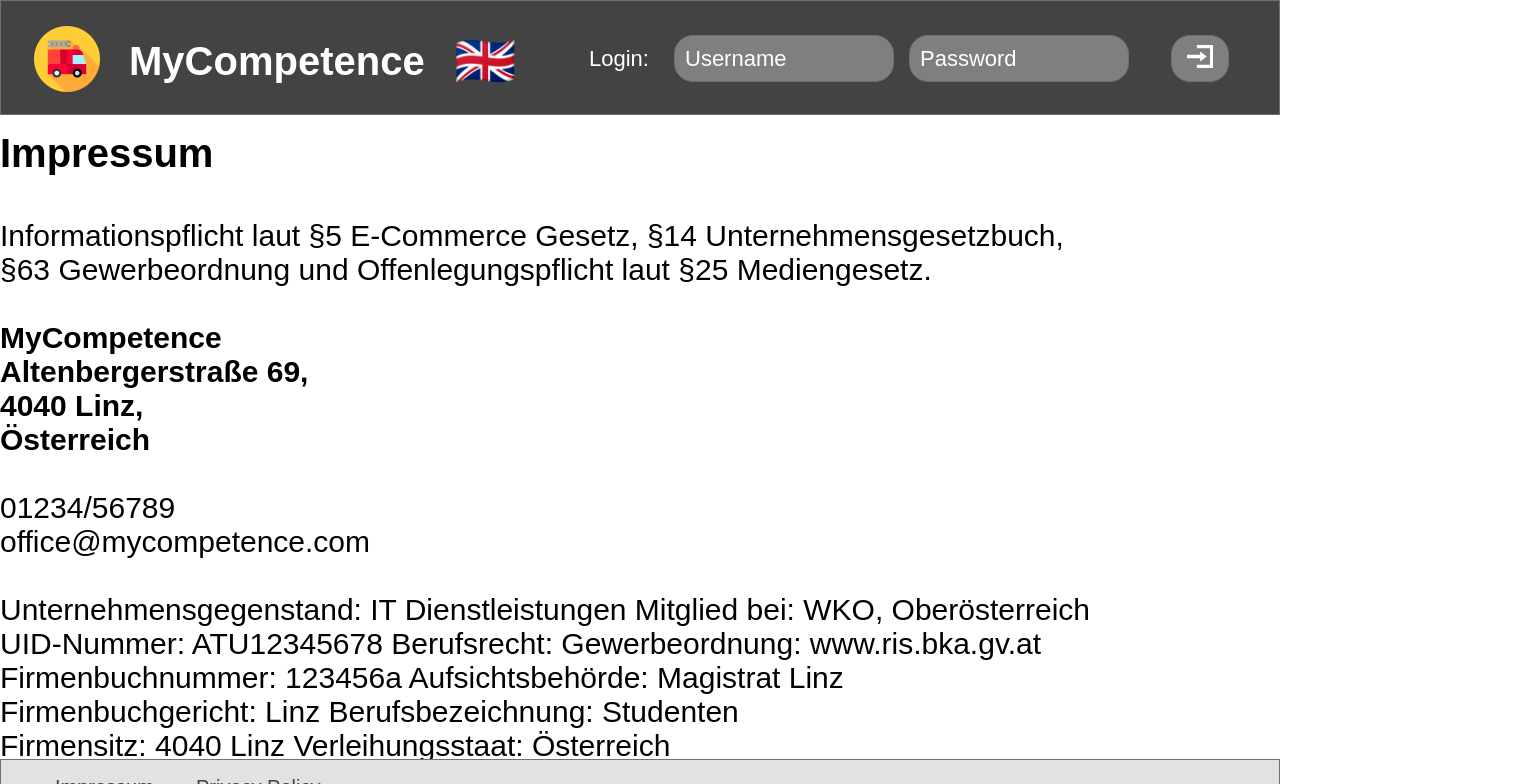
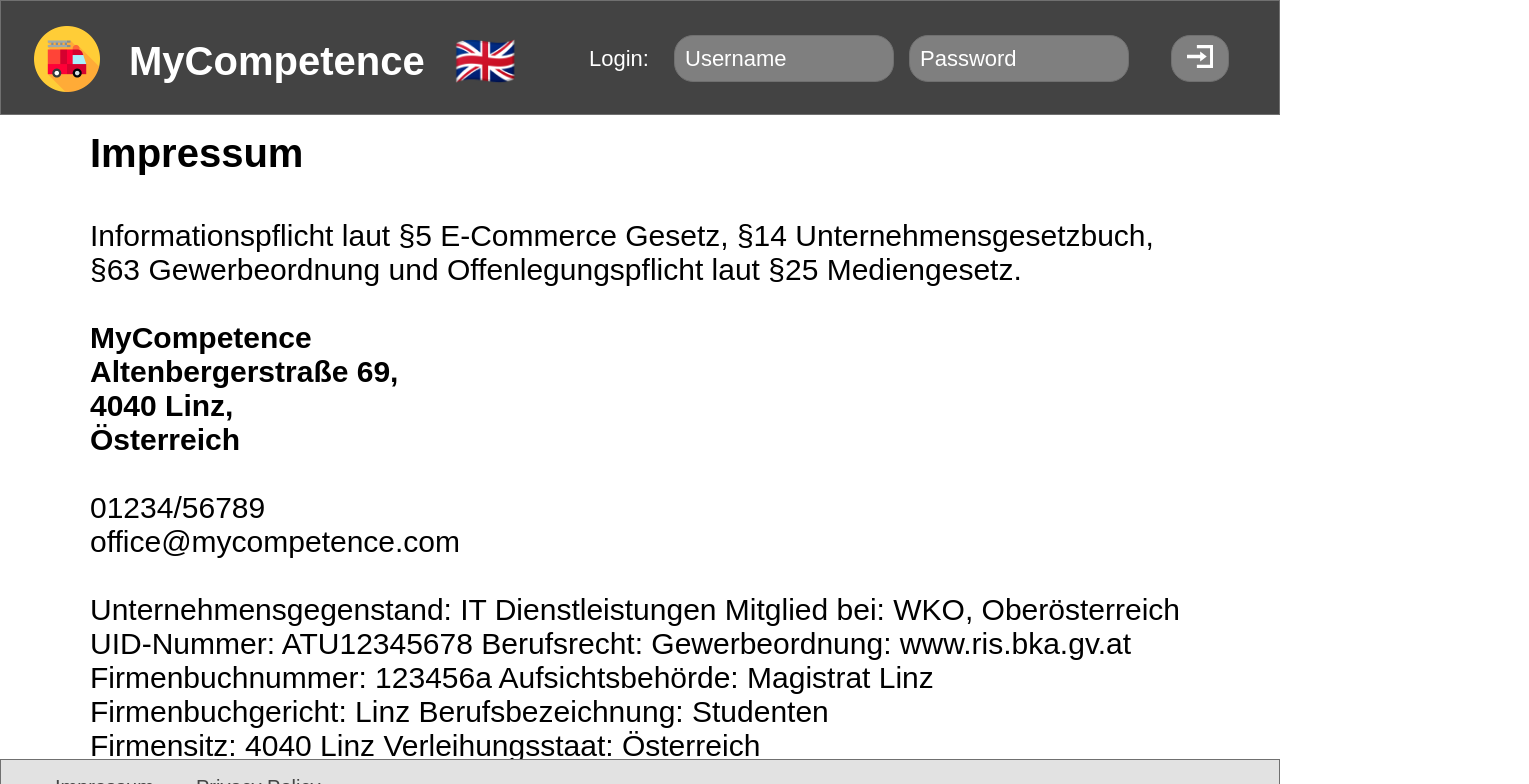
Before and after one commit to ChristophCG2019/MyCompetence, an Angular app in the folder mycompetence-frontend/: page /impressum in a window 1280 px wide. Shown: the top 784 px of the page, 1529 px wide, since content can reach past the window. Built offline with nearby package versions, Linux system fonts and the light colour scheme.

Commit message:
Shrunk impressum div

```diff
--- a/mycompetence-frontend/src/app/impressum/impressum.component.css
+++ b/mycompetence-frontend/src/app/impressum/impressum.component.css
@@ -26,7 +26,7 @@
   box-shadow: none;
   overflow-x: auto;
   overflow-y: auto;
-  width: 1529.00px;
+  width: 1100.00px;
   height: 761.00px;
   bottom: 10px;
   left: 0;
```
